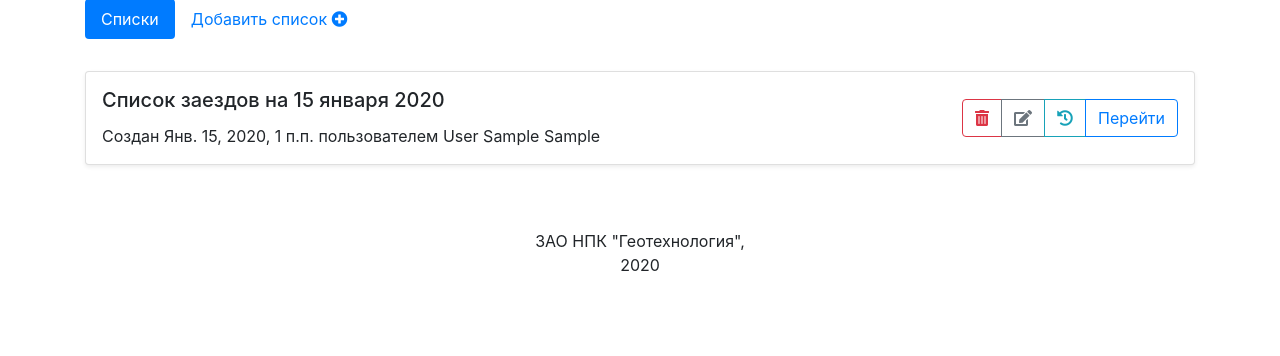
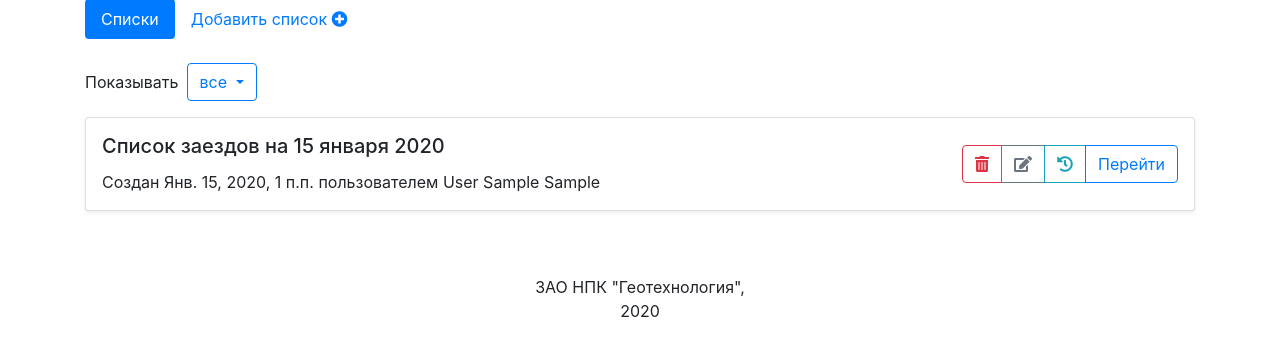
Before and after one commit to privategspot/movementcontrol, a Django app: a page that uses main/templates/main/movement-lists/movement-lists.html in a window 1280 px wide. Shown: the part 153-509 px from the top of the page. Run offline with Django 3.2, Linux system fonts and the light colour scheme; tables that the repository leaves empty hold one stand-in row (values such as "Sample post"); some libraries are stand-ins or nearby versions.

Commit message:
Added filtering of lists by type

```diff
--- a/main/templates/main/movement-lists/movement-lists.html
+++ b/main/templates/main/movement-lists/movement-lists.html
@@ -5,8 +5,9 @@
 {% endblock meta_title %}
 
 {% block main_content %}
-<div class="container-lg">
-  <header class="row">
+<section class="container-lg">
+  <header>
+    <nav class="row">
       <div class="col-md">
         <ul class="nav nav-pills">
           <li class="nav-item">
@@ -20,10 +21,27 @@
           </li>
         </ul>
       </div>
+    </nav>
   </header>
 
+  <div class="row">
+    <div class="col-md dropdown show d-flex align-items-center mt-4">
+      <span class="mr-2">Показывать</span>
+      <div>
+        <a class="btn btn-outline-primary dropdown-toggle" href="#" role="button" id="dropdownMenuLink" data-toggle="dropdown" aria-haspopup="true" aria-expanded="false">
+          {{show}}
+        </a>
 
-  <div class="row mt-4">
+        <div class="dropdown-menu" aria-labelledby="dropdownMenuLink">
+          <a class="dropdown-item" href="{{ request.path }}">все</a>
+          <a class="dropdown-item" href="{{ request.path }}?show=arrivals">только заезды</a>
+          <a class="dropdown-item" href="{{ request.path }}?show=departures">только отъезды</a>
+        </div>
+      </div>
+    </div>
+  </div>
+
+  <div class="row mt-2">
     <div class="col-md">
       {% if messages %}
       <ul class="list-unstyled">
@@ -96,5 +114,5 @@
     </div>
   </footer>
   {% endif %}
-</div>
+</section>
 {% endblock main_content %}
--- a/main/views/movement_lists.py
+++ b/main/views/movement_lists.py
@@ -1,5 +1,6 @@
 from django.contrib import messages
 from django.urls import reverse
+from django.http.request import QueryDict
 from django.core import serializers
 from django.utils import timezone
 from django.views.generic.list import ListView
@@ -19,20 +20,52 @@ class MovementLists(FacilityMixin, ListView):
     paginate_by = 10
     paginate_orphans = 0
     context_object_name = "movement_lists"
+    http_method_names = ["get", "head"]
 
     @property
     def queryset(self):
-        return self.related_facility.movementlist_set.all()
+        get_params = self.request.GET
+        movement_lists = self.related_facility.movementlist_set.all()
+        show = get_params.get("show", "")
+        if show == "arrivals":
+            return movement_lists.filter(list_type="ARR")
+        elif show == "departures":
+            return movement_lists.filter(list_type="LVN")
+        return movement_lists
+
+    def get_paginator_baseurl(self):
+        query = ""
+        cur_get = self.request.GET.copy()
+        cur_get_len = len(cur_get.dict())
+        if not cur_get:
+            query = "?page="
+        elif cur_get_len == 1 and "page" in cur_get:
+            query = "?page="
+        elif cur_get_len > 1 and "page" in cur_get:
+            cur_get.pop("page")
+            cur_get = QueryDict(cur_get.urlencode())
+            query = "?" + cur_get.urlencode() + "&page="
+        elif cur_get_len >= 1:
+            cur_get = QueryDict(cur_get.urlencode())
+            query = "?" + cur_get.urlencode() + "&page="
+        return self.request.path + query
+
+    def get_show_message(self):
+        cur_get = self.request.GET
+        if "show" not in cur_get:
+            return "все"
+        elif cur_get["show"] == "arrivals":
+            return "только заезды"
+        elif cur_get["show"] == "departures":
+            return "только отъезды"
 
     def get_context_data(self, **kwargs):
         context = super().get_context_data(**kwargs)
         context["header"] = self.related_facility.name
         context["related_facility"] = self.related_facility
         context["facilities"] = self.all_facilities
-        context["paginator"].baseurl = reverse(
-            "movement-lists",
-            args=[context["related_facility"].slug]
-        ) + "?page="
+        context["paginator"].baseurl = self.get_paginator_baseurl()
+        context["show"] = self.get_show_message()
         return context
 
 
```
Lines whose indentation alone changed are shown as unchanged.
